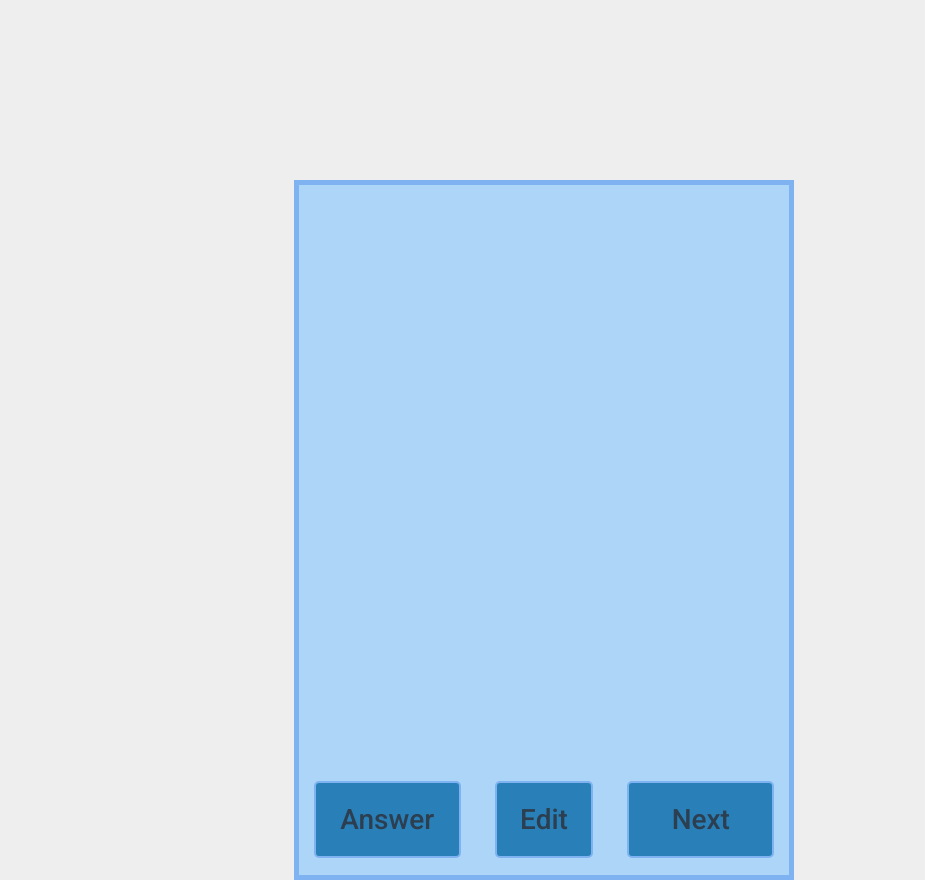
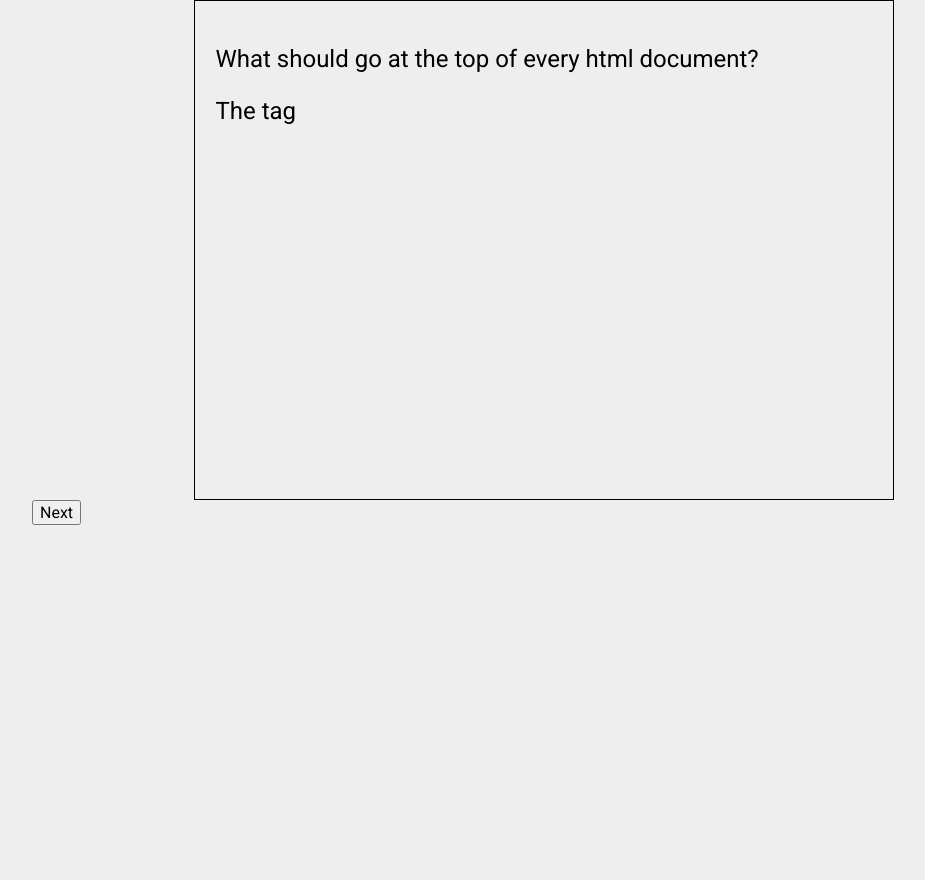
Before and after one commit to mattscilipoti/WDI-Project-ONE, a plain HTML site: page index.html in a window 1280 px wide. Shown: the whole page, without its empty margins (96-1021 px from the left). After the commit the page ends 800 px from the top, so only its background shows below. Drawn offline with nearby package versions, Linux system fonts and the light colour scheme.

Commit message:
index card is working and data placement is correct

```diff
--- a/css/style.css
+++ b/css/style.css
@@ -1,9 +1,11 @@
 /*STYLES FOR THE PAGE*/
-html {
+html{
   box-sizing: border-box;
   background-color: #eee;
   position: relative;
   font-family: 'Roboto', sans-serif;
+  width: 100%;
+  height: 100%;
 }
 
 *,
@@ -12,69 +14,20 @@ html {
   box-sizing: inherit;
 }
 
-/*STYLES FOR THE CARD*/
-
-.flashCard {
-  position: relative;
+body {
+  width: 80%;
   margin: 0 auto;
-  top: 180px;
-  width: 500px;
-  height: 700px;
-  background-color: #ADD5F7;
-  border: 5px solid #7FB2F0;
 }
 
-/*STYLES FOR THE TEXT ON THE CARD*/
-
-.textOnCard {
-  width: 85%;
-  font-size: 40px;
-  font-weight: 500;
-  margin: 85px auto;
-  text-align: center;
+.aFlashCard {
+  margin: 0 auto;
+  width: 700px;
+  height: 500px;
+  border: 1px solid black;
+  padding: 2%;
+  font-size: 24px;
 }
 
-.theQuestion {
-  color: #2C3E50;
-  display: block;
-  margin-bottom: 25px;
+.aFlashCard .cardAction {
+  margin-top: 6%;
 }
-
-.theAnswer {
-  color: #E74C3C;
-  display: block;
-  margin-top: 25px;
-}
-/*THE BUTTONS ON THE CARD*/
-
-button {
-  border: 2px solid #7FB2F0;
-  border-radius: 5px;
-  background-color: #2980B9;
-  padding: 20px;
-  font-family: "Roboto";
-  color: #2C3E50;
-  font-weight: 500;
-  font-size: 28px;
-}
-
-.showAnswer {
-  position: absolute;
-  width: 30%;
-  left: 3%;
-  bottom: 17px;
-}
-
-.skipQuestion {
-  position: absolute;
-  width: 30%;
-  right: 3%;
-  bottom: 17px;
-}
-
-.editQuestion {
-  position: absolute;
-  width: 20%;
-  right: 40%;
-  bottom: 17px;
-}
--- a/index.html
+++ b/index.html
@@ -10,26 +10,20 @@
   </head>
 
   <body>
+    <div class="aFlashCard">
 
-    <div class="flashCard">
+      <section class="theQuestion">
+        <p>
+        </p>
+      </section>
 
-      <p class="textOnCard">
-        <span class="theQuestion">
-        </span>
-
-        <span class="theAnswer" style="visibility: hidden">
-        </span>
-      </p>
-
-      <button type="button" class="editQuestion">Edit</button>
-
-      <section class="buttonContainer">
-        <button type="button" class="showAnswer">Answer</button>
-        <button type="button" class="skipQuestion">Next</button>
+      <section class="theAnswer">
+        <p>
+        </p>
       </section>
 
     </div>
-
+    <button type="button" id="nextCard">Next</button>
   </body>
 
   <script src="https://ajax.googleapis.com/ajax/libs/jquery/2.1.3/jquery.min.js">
--- a/js/main.js
+++ b/js/main.js
@@ -1,24 +1,34 @@
 $( document ).ready(function() {
     console.log( "ready!" );
+    var index = 0;
+    showQnA(index);
 
-    var deck = [];
+    $("#nextCard").on("click", function() {
+      index++;
+      showQnA(index);
+    })
+});
 
-    $(".editQuestion").on("click", function(){
-      $(".theAnswer").attr("style", "visibility: hidden")
+var flashCards = [
+  {
+    question: "What should go at the top of every html document?",
+    answer: "The <!DOCTYPE html> tag"
+  },
+  {
+    question: "CSS is used to...",
+    answer: "Style the elements of a web page"
+  },
+  {
+    question: "JQuery is an example of a what?",
+    answer: "Javascript library"
+  }
+]
 
-      var theQuestion = prompt("SET YOUR QUESTION");
-      $(".theQuestion").html(theQuestion + "\n");
+function showQnA(index) {
+  var questionAndAnswer = flashCards[index];
+  var question = questionAndAnswer.question;
+  var answer = questionAndAnswer.answer;
 
-      var theAnswer = prompt("ANSWER TO THE QUESTION");
-      $(".theAnswer").html("\n" + theAnswer);
-    });
-
-    $(".showAnswer").on("click", function(){
-      $(".theAnswer").removeAttr("style");
-    });
-
-    for (var i = 0; i < deck.length; i++ ) {
-
-    }
-
-});
+  $(".theQuestion p").html(question);
+  $(".theAnswer p").html(answer);
+}
```
